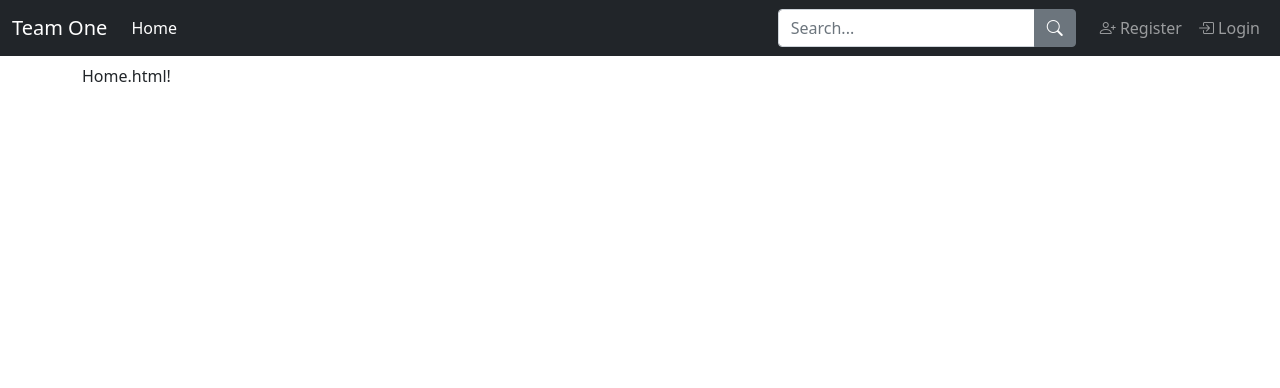
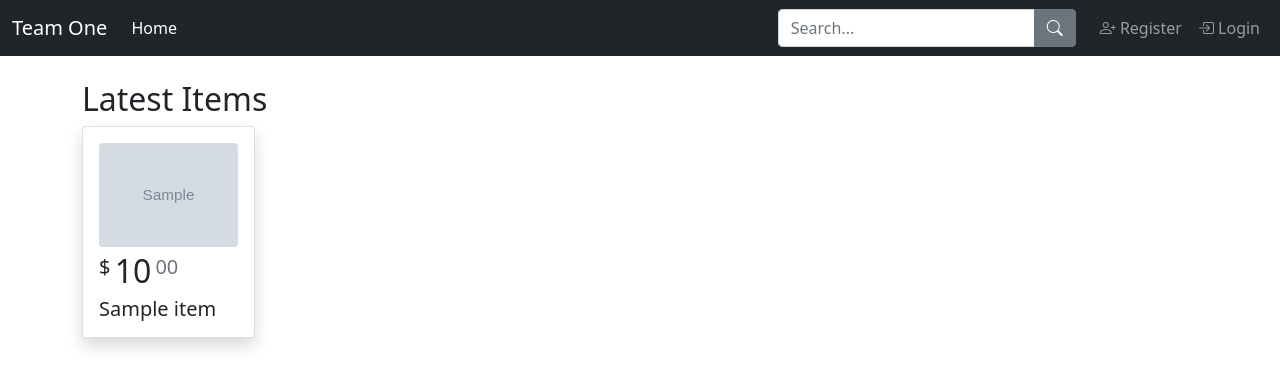
Before and after one commit to Jeff-SJSU/CMPE131-Project, a Flask app: page / in a window 1280 px wide. Shown: the top 388 px of the page. Run offline with Flask 2, Linux system fonts and the light colour scheme; tables that the repository leaves empty hold one stand-in row (values such as "Sample post"); grey boxes marked "Sample" are stand-in pictures.

Commit message:
Show products on home page

```diff
--- a/app/routes.py
+++ b/app/routes.py
@@ -10,7 +10,8 @@ from app.models import User, Item
 
 @app.route('/')
 def home():
-    return render_template('home.html')
+    items = Item.query.all()
+    return render_template('home.html', items=items)
 
 # 404 error page
 def not_found(e):
--- a/templates/home.html
+++ b/templates/home.html
@@ -1,4 +1,15 @@
 {% extends "layout.html" %}
+{% import "includes/components.html" as components %}
 {% block content %}
-Home.html!
+
+{% if items %}
+<h2 class="mt-3">Latest Items</h2>
+<div class="row g-3">
+    {% for item in items %}
+        <div class="col-2">
+        {{ components.product_card(item) }}
+        </div>
+    {% endfor %}
+</div>
+{% endif %}
 {% endblock %}
--- a/templates/includes/components.html
+++ b/templates/includes/components.html
@@ -1,3 +1,14 @@
 {% macro avatar(src='default.jpg', size=100) -%}
     <img class="rounded-circle border account-img" src="/static/images/avatars/{{ src }}" width="{{ size }}" height="{{ size }}">
 {%- endmacro %}
+
+{% macro product_card(item) -%}
+    <div class="card card-body shadow d-block">
+        <img src="/static/images/products/{{ item.img }}" class="img-fluid rounded mb-2" alt="{{ item.name }}">
+        <span class="h5 fw-normal fw-normal align-top">$</span>
+        <span class="h2 lh-1">{{ "%.0f"|format(item.price) }}</span>
+        <span class="h5 fw-normal text-muted align-top">{{ ("%.2f"|format(item.price))[-2:] }}</span>
+        <h5 class="mt-2 mb-0">{{ item.name }}</h5>
+        <a class="stretched-link" href="/product/{{ item.id }}"><span class="visually-hidden">View Product Page</span></a>
+    </div>
+{%- endmacro %}
```
